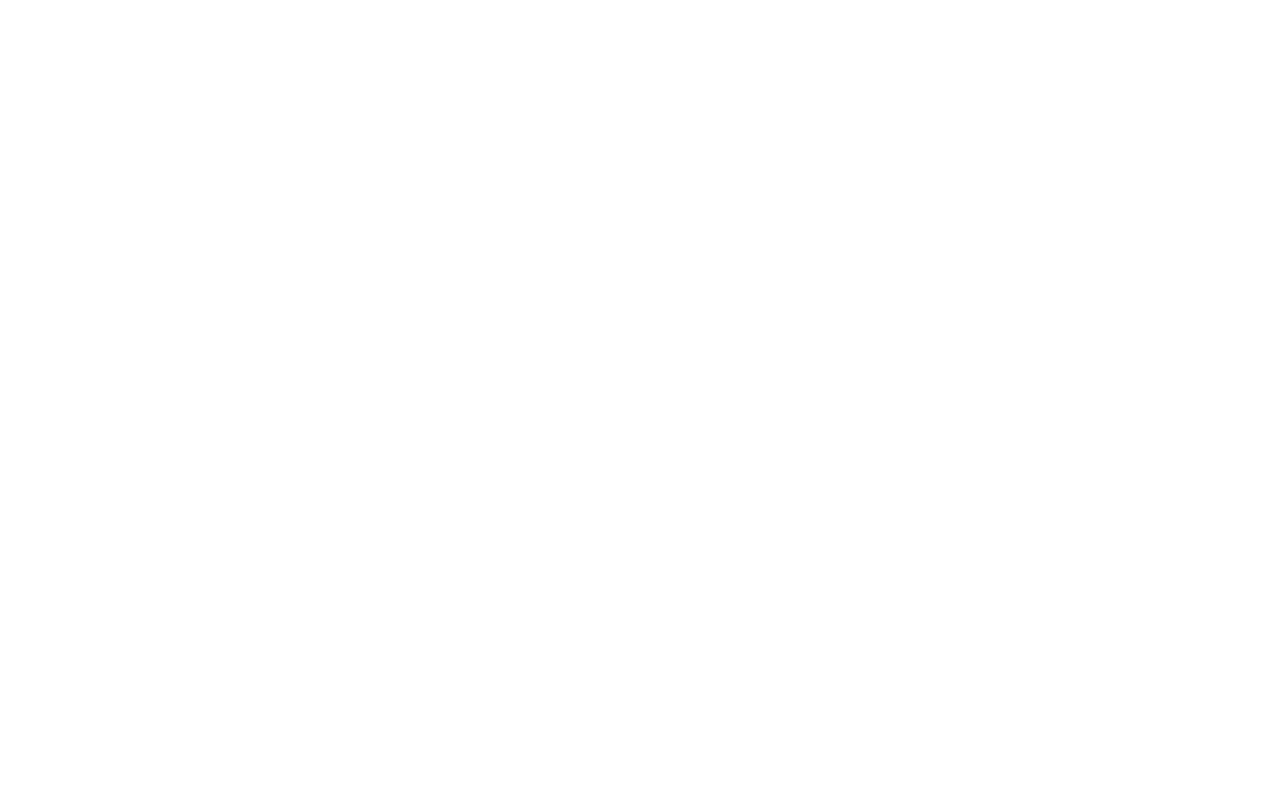
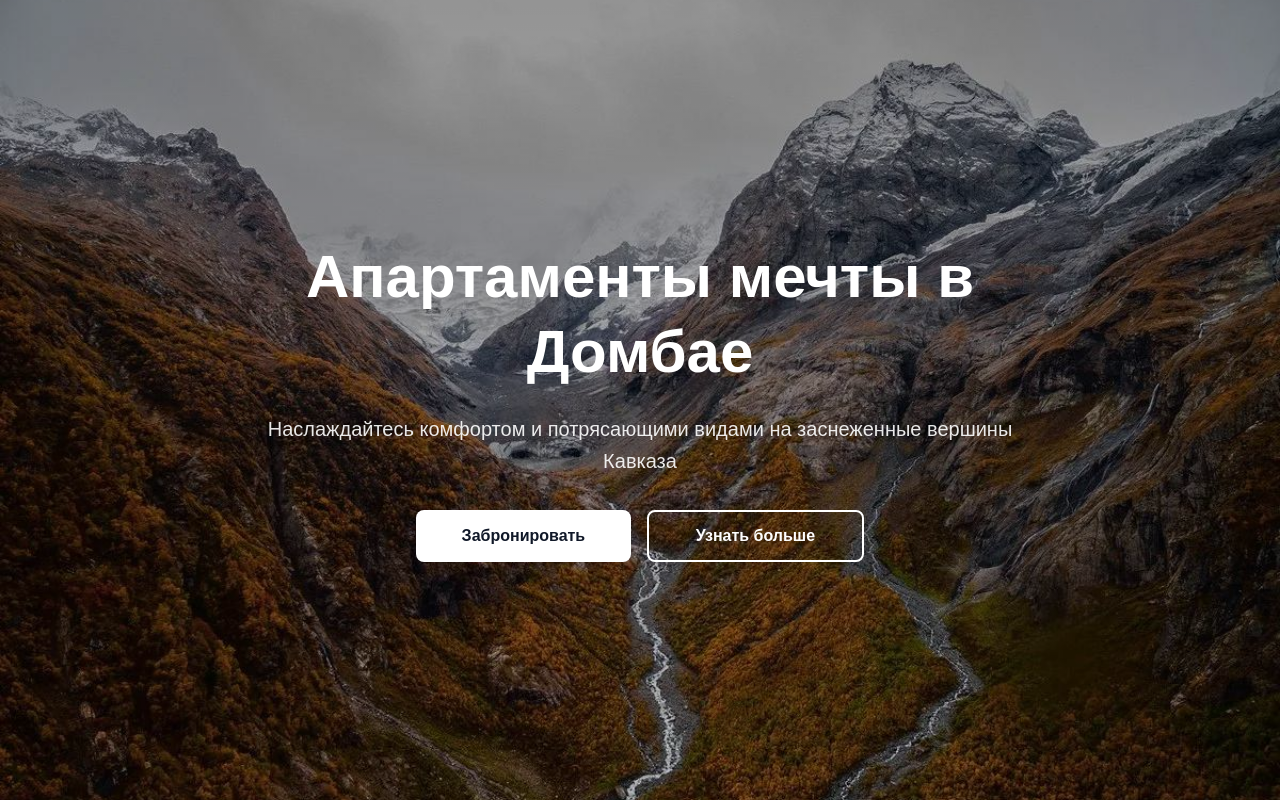
Before and after one commit to Biaslan-git/apartments-landing, a Next.js app: page / in a window 1280 px wide. Built offline with nearby package versions, Linux system fonts and the light colour scheme.

Commit message:
feat(hero): v1.0

```diff
--- a/app/page.tsx
+++ b/app/page.tsx
@@ -1,5 +1,40 @@
+import Image from "next/image";
+
 export default function Home() {
   return (
-    <div></div>
+    <main>
+      <section id="hero" className="relative w-full min-h-screen overflow-hidden">
+        {/* Фоновое изображение */}
+        <div className="absolute inset-0 z-0">
+          <Image
+            src="/hero-bg.jpg"
+            alt="Панорамный вид на горы Домбая"
+            fill
+            style={{ objectFit: 'cover' }}
+            priority
+          />
+          {/* Градиент оверлей для лучшей читаемости текста */}
+          <div className="absolute inset-0 bg-gradient-to-b from-black/40 to-black/20 z-1"></div>
+        </div>
+
+        {/* Контент */}
+        <div className="relative z-10 flex flex-col items-center justify-center min-h-screen px-4 text-center text-white">
+          <h1 className="text-3xl sm:text-4xl md:text-5xl lg:text-6xl font-bold mb-4 md:mb-6 max-w-4xl leading-tight">
+            Апартаменты мечты в Домбае
+          </h1>
+          <p className="text-base sm:text-lg md:text-xl mb-6 md:mb-8 max-w-2xl md:max-w-3xl opacity-90 leading-relaxed">
+            Наслаждайтесь комфортом и потрясающими видами на заснеженные вершины Кавказа
+          </p>
+          <div className="flex flex-col sm:flex-row gap-4 w-full max-w-md">
+            <button className="bg-white text-gray-900 font-semibold px-6 py-3 rounded-lg hover:bg-gray-100 transition duration-300 w-full">
+              Забронировать
+            </button>
+            <button className="border-2 border-white text-white font-semibold px-6 py-3 rounded-lg hover:bg-white/10 transition duration-300 w-full">
+              Узнать больше
+            </button>
+          </div>
+        </div>
+      </section>
+    </main>
   );
 }
```
Also changed, not shown: public/hero-bg.jpg (added).
